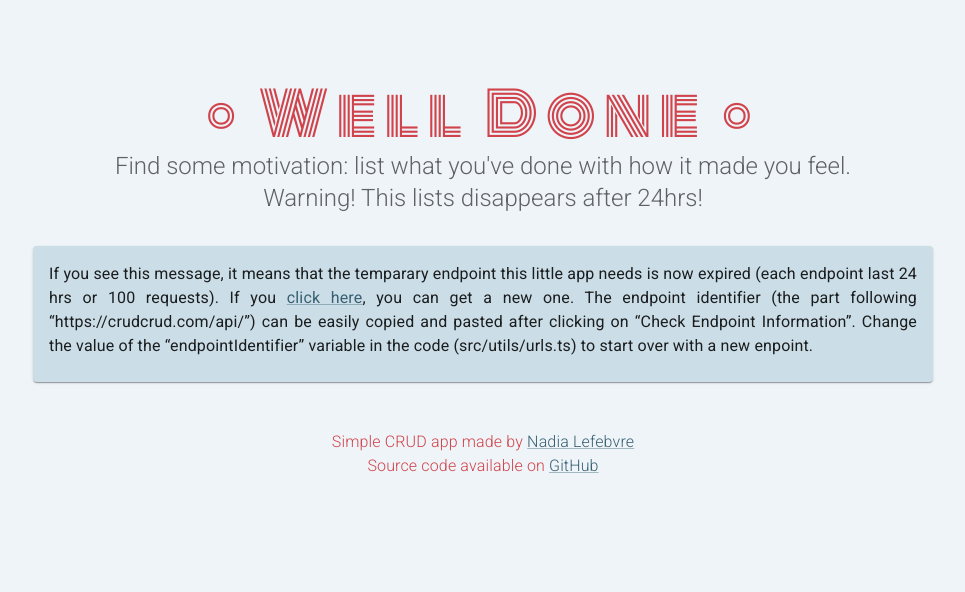
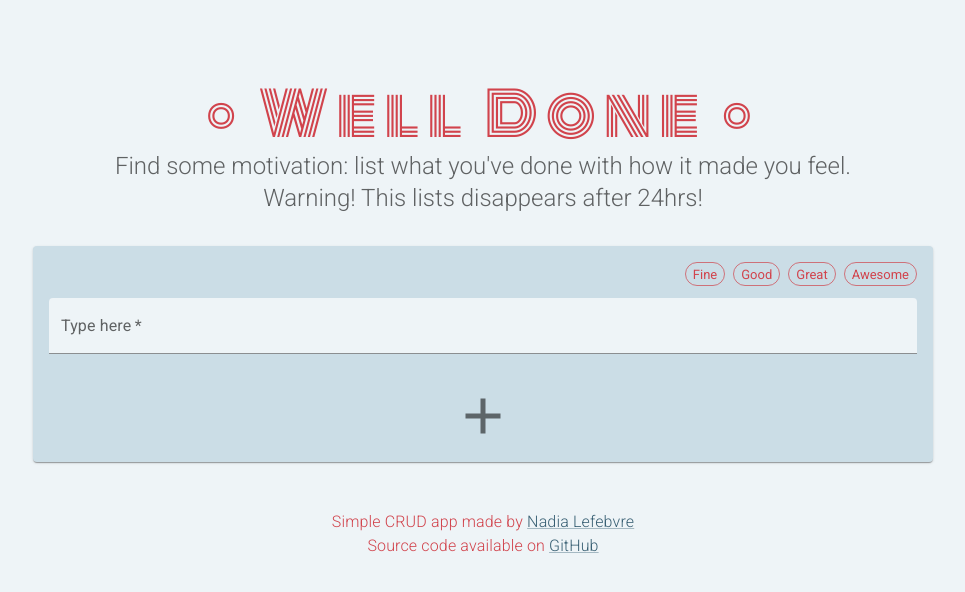
Before and after one commit to nadialefebvre/code-test-crud-app, a React (Create React App) app: page / in a window 1280 px wide. Shown: the top 592 px of the page, without its empty margins (157-1122 px from the left). Built offline with nearby package versions, Linux system fonts and the light colour scheme; no server answers.

Commit message:
feat: add NewActionForm component

```diff
--- /dev/null
+++ b/src/components/NewActionForm.tsx
@@ -0,0 +1,114 @@
+import React, { useState } from "react"
+
+import Grid from "@mui/material/Grid"
+import Card from "@mui/material/Card"
+import CardActions from "@mui/material/CardActions"
+import CardContent from "@mui/material/CardContent"
+import IconButton from "@mui/material/IconButton"
+import AddIcon from "@mui/icons-material/Add"
+import Chip from "@mui/material/Chip"
+import TextField from "@mui/material/TextField"
+import Stack from "@mui/material/Stack"
+import Box from "@mui/material/Box"
+
+import { API_ENDPOINT } from "../utils/urls"
+
+import { feelings } from "../utils/feelings"
+
+interface Props {
+  fetchActions: () => void
+}
+
+const NewActionForm = ({ fetchActions }: Props) => {
+  const [inputText, setInputText] = useState("")
+  const [inputFeeling, setInputFeeling] = useState("")
+
+  // ----- ADD ITEM -----
+  const addAction = (event: any) => {
+    event.preventDefault()
+    if (inputText === "") {
+      alert("Text is required")
+    } else if (inputFeeling === "") {
+      alert("Feeling is required")
+    } else {
+      const options = {
+        method: "POST",
+        headers: {
+          "Content-Type": "application/json",
+        },
+        body: JSON.stringify({
+          text: inputText,
+          feeling: inputFeeling,
+          timestamp: new Date(),
+        }),
+      }
+
+      fetch(API_ENDPOINT("actions"), options)
+        .then((res) => res.json())
+        .then(() => {
+          fetchActions()
+          setInputText("")
+          setInputFeeling("")
+        })
+        .catch((err) => console.error("Error:", err))
+    }
+  }
+  // ---------------
+
+  return (
+    <Grid item xs={12}>
+      <Card
+        sx={{
+          minWidth: 275,
+          backgroundColor: "#cbdde6",
+        }}
+      >
+        <Box component="form" onSubmit={addAction} noValidate>
+          <CardContent sx={{ position: "relative" }}>
+            <Stack
+              direction="row"
+              spacing={1}
+              sx={{ mb: 1.5, justifyContent: "flex-end" }}
+            >
+              {feelings.map((item) => (
+                <Chip
+                  key={item}
+                  label={item}
+                  size="small"
+                  color="secondary"
+                  variant={item === inputFeeling ? "filled" : "outlined"}
+                  onClick={() => setInputFeeling(item)}
+                />
+              ))}
+            </Stack>
+
+            <TextField
+              sx={{
+                "& .MuiFilledInput-root": {
+                  backgroundColor: "#eef4f7",
+                  "&:hover": { backgroundColor: "#fff" }
+                },
+              }}
+              id="filled-basic"
+              label="Type here"
+              variant="filled"
+              required
+              fullWidth
+              onChange={(e: React.ChangeEvent<HTMLInputElement>) =>
+                setInputText(e.target.value)
+              }
+              value={inputText}
+            />
+          </CardContent>
+          <CardActions sx={{ justifyContent: "center" }}>
+            <IconButton sx={{ "&:hover": { color: "#385f73" } }} type="submit">
+              <AddIcon sx={{ fontSize: 60 }} />
+            </IconButton>
+          </CardActions>
+        </Box>
+      </Card>
+    </Grid>
+  )
+}
+
+export default NewActionForm
--- a/src/pages/Start.tsx
+++ b/src/pages/Start.tsx
@@ -1,7 +1,8 @@
-import React, { useEffect, useState } from "react"
+import React, { useCallback, useState } from "react"
 import Grid from "@mui/material/Grid"
 
 import { API_ENDPOINT } from "../utils/urls"
+import NewActionForm from "../components/NewActionForm"
 import Header from "../components/Header"
 import EndpointRequest from "../components/EndpointRequest"
 import Footer from "../components/Footer"
@@ -12,7 +13,7 @@ const Start = () => {
   const [isEndpointExpired, setIsEndpointExpired] = useState(false)
 
   // ----- FETCH ITEMS -----
-  useEffect(() => {
+  const fetchActions = useCallback(() => {
     setIsLoading(true)
 
     const options = {
@@ -48,9 +49,7 @@ const Start = () => {
       {isEndpointExpired ? (
         <EndpointRequest />
       ) : (
-        <>
-          <div>list here</div>
-        </>
+        <NewActionForm fetchActions={fetchActions} />
       )}
       <Footer />
     </Grid>
```
